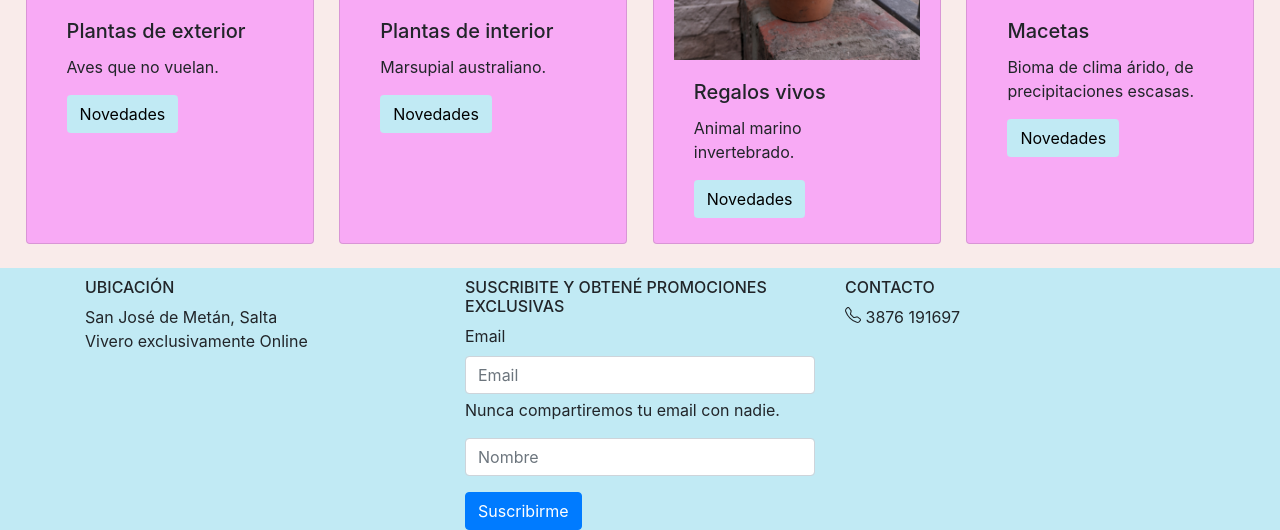
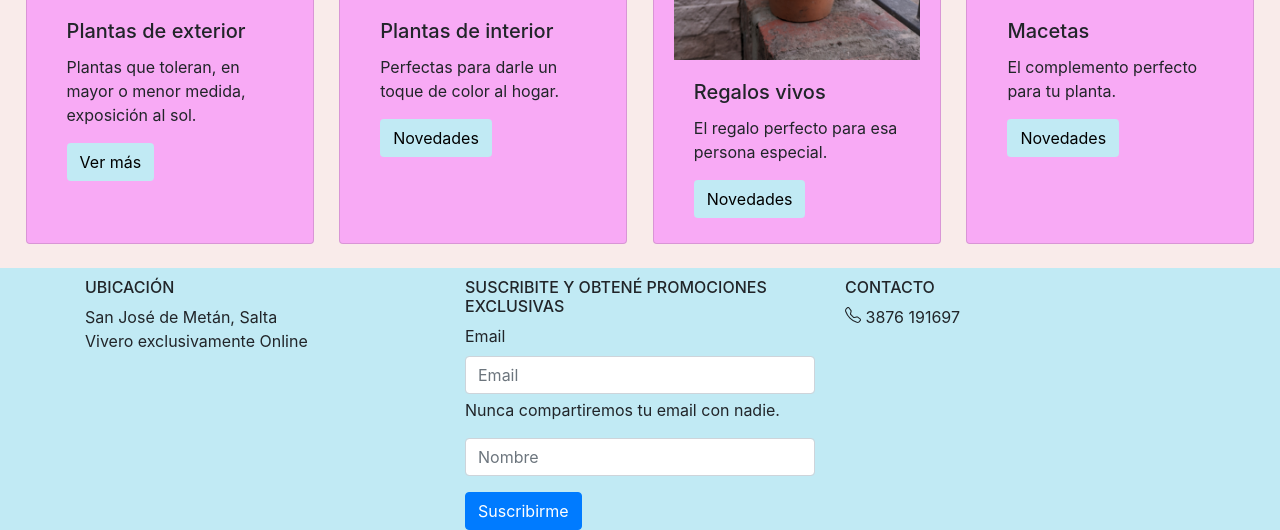
Before and after one commit to GreciaRuiz/ProyectoDjango, a Django app: template Floralia/appF/templates/index.html in a window 1280 px wide. Shown: the part 1247-1777 px from the top of the page. Run offline with Django 4.2, Linux system fonts and the light colour scheme; the template is opened without the code that fills it, so the values that code supplies are empty; some libraries are stand-ins or nearby versions.

Commit message:
avances2

```diff
--- a/Floralia/appF/templates/index.html
+++ b/Floralia/appF/templates/index.html
@@ -46,34 +46,34 @@
 <br>
 	<section>
 		<div class="card pad_color" style="width: 18rem;">
-  <img class="card-img-top" src="./IMG/Crasas.png" alt="Card image cap">
+  <img class="card-img-top" src="{% static '/IMG/Crasas.png' %}" alt="Card image cap">
   <div class="card-body">
     <h5 class="card-title">Plantas de exterior</h5>
-    <p class="card-text">Aves que no vuelan.</p>
-    <a target= "_blank" href="https://es.wikipedia.org/wiki/Spheniscidae" class="btn btn_flo">Novedades</a>
+    <p class="card-text">Plantas que toleran, en mayor o menor medida, exposición al sol.</p>
+    <a target= "_blank" href="https://es.wikipedia.org/wiki/Spheniscidae" class="btn btn_flo">Ver más</a>
   </div>
 </div>
 <div class="card pad_color" style="width: 18rem;">
-  <img class="card-img-top" src="./IMG/plaInterior.png" alt="Card image cap">
+  <img class="card-img-top" src="{% static '/IMG/plaInterior.png' %}" alt="Card image cap">
   <div class="card-body">
     <h5 class="card-title">Plantas de interior</h5>
-    <p class="card-text">Marsupial australiano.</p>
+    <p class="card-text">Perfectas para darle un toque de color al hogar.</p>
     <a href="#" class="btn btn_flo">Novedades</a>
   </div>
 </div>
 <div class="card pad_color" style="width: 18rem;">
-  <img class="card-img-top" src="./IMG/regalo.png" alt="Card image cap">
+  <img class="card-img-top" src="{% static '/IMG/regalo.png' %}" alt="Card image cap">
   <div class="card-body">
     <h5 class="card-title">Regalos vivos</h5>
-    <p class="card-text">Animal marino invertebrado.</p>
+    <p class="card-text">El regalo perfecto para esa persona especial.</p>
     <a href="#" class="btn btn_flo">Novedades</a>
   </div>
 </div>
 <div class="card pad_color" style="width: 18rem;">
-  <img class="card-img-top" src="./IMG/patos.png" alt="Card image cap">
+  <img class="card-img-top" src="{% static '/IMG/patos.png' %}" alt="Card image cap">
   <div class="card-body">
     <h5 class="card-title">Macetas</h5>
-    <p class="card-text">Bioma de clima árido, de precipitaciones escasas.</p>
+    <p class="card-text">El complemento perfecto para tu planta.</p>
     <a href="#" class="btn btn_flo">Novedades</a>
   </div>
 </div>
--- a/Floralia/appF/templates/plantilla.html
+++ b/Floralia/appF/templates/plantilla.html
@@ -12,7 +12,7 @@
 <body>
 	<header>
 		<nav class="navbar navbar-expand-lg">
-  <a class="navbar-brand" href="index.html"><img class="logo_flor" src="{% static 'IMG/logo.png' %}" width="115px" height="45px"></a>
+  <a class="navbar-brand" href="{% url 'Inicio' %}"><img class="logo_flor" src="{% static 'IMG/logo.png' %}" width="115px" height="45px"></a>
   <button class="navbar-toggler" type="button" data-toggle="collapse" data-target="#navbarSupportedContent" aria-controls="navbarSupportedContent" aria-expanded="false" aria-label="Toggle navigation">
     <span class="navbar-toggler-icon"></span>
   </button>
@@ -24,9 +24,9 @@
           Plantas
         </a>
         <div class="dropdown-menu" aria-labelledby="navbarDropdown">
-          <a class="dropdown-item" href="plantas.html#cactus">Cactus</a>
-          <a class="dropdown-item" href="plantas.html#suculentas">Suculentas</a>
-          <a class="dropdown-item" href="plantas.html#interior">Plantas de interior</a>
+          <a class="dropdown-item" href="{% url 'plantas' %}#cactus">Cactus</a>
+          <a class="dropdown-item" href="{% url 'plantas' %}#suculentas">Suculentas</a>
+          <a class="dropdown-item" href="{% url 'plantas' %}#interior">Plantas de interior</a>
         </div>
       </li>
       <li class="nav-item dropdown">
@@ -34,8 +34,8 @@
           Macetas
         </a>
         <div class="dropdown-menu" aria-labelledby="navbarDropdown">
-          <a class="dropdown-item" href="macetas.html#pla">Plásticas</a>
-          <a class="dropdown-item" href="macetas.html#terra">Terracota</a>
+          <a class="dropdown-item" href="{% url 'macetas' %}#pla">Plásticas</a>
+          <a class="dropdown-item" href="{% url 'macetas' %}#terra">Terracota</a>
         </div>
       </li>
       <li class="nav-item dropdown">
@@ -50,8 +50,9 @@
     </ul>
     <form class="form-inline my-2 my-lg-0">
       <input class="form-control mr-sm-2" type="search" placeholder="Buscar" aria-label="Search">
-      <button class="btn my-2 my-sm-0 buscar" type="submit">Buscar</button>
+      <button class="btn my-2 my-sm-0 buscar" type="submit"><img src="{% static 'IMG/search.svg' %}"></button>
     </form>
+    <a href="{% url 'login' %}" class="btn btn_flo"><img src="{% static 'IMG/person-circle.svg' %}"></a>
   </div>
 </nav>
 </header>
--- a/Floralia/appF/urls.py
+++ b/Floralia/appF/urls.py
@@ -2,8 +2,9 @@ from django.urls import path
 from appF import views
 
 urlpatterns = [
-    path('inicio/', views.inicio, name='Inicio'),
+    path('', views.inicio, name='Inicio'),
     path('registro/',views.registro, name='registro'),
+    path('login/',views.login, name='login'),
     path('plantas/',views.plantas, name='plantas'),
     path('macetas/',views.macetas, name='macetas')
 ]
--- a/Floralia/appF/views.py
+++ b/Floralia/appF/views.py
@@ -11,4 +11,7 @@ def plantas(request):
 
 def macetas(request):
 	return render (request, "macetas.html")
+
+def login(request):
+	return render (request, "login.html")
 # Create your views here.
```
Also changed, not shown: Floralia/appF/templates/login.html (added, +41 -0 lines), Floralia/appF/templates/plantas.html (+8 -7 lines), Floralia/appF/templates/registro.html (+5 -12 lines), Floralia/appF/static/IMG/person-circle.svg (added), Floralia/appF/static/IMG/search.svg (added), Floralia/appF/templates/detalle.html (added).
